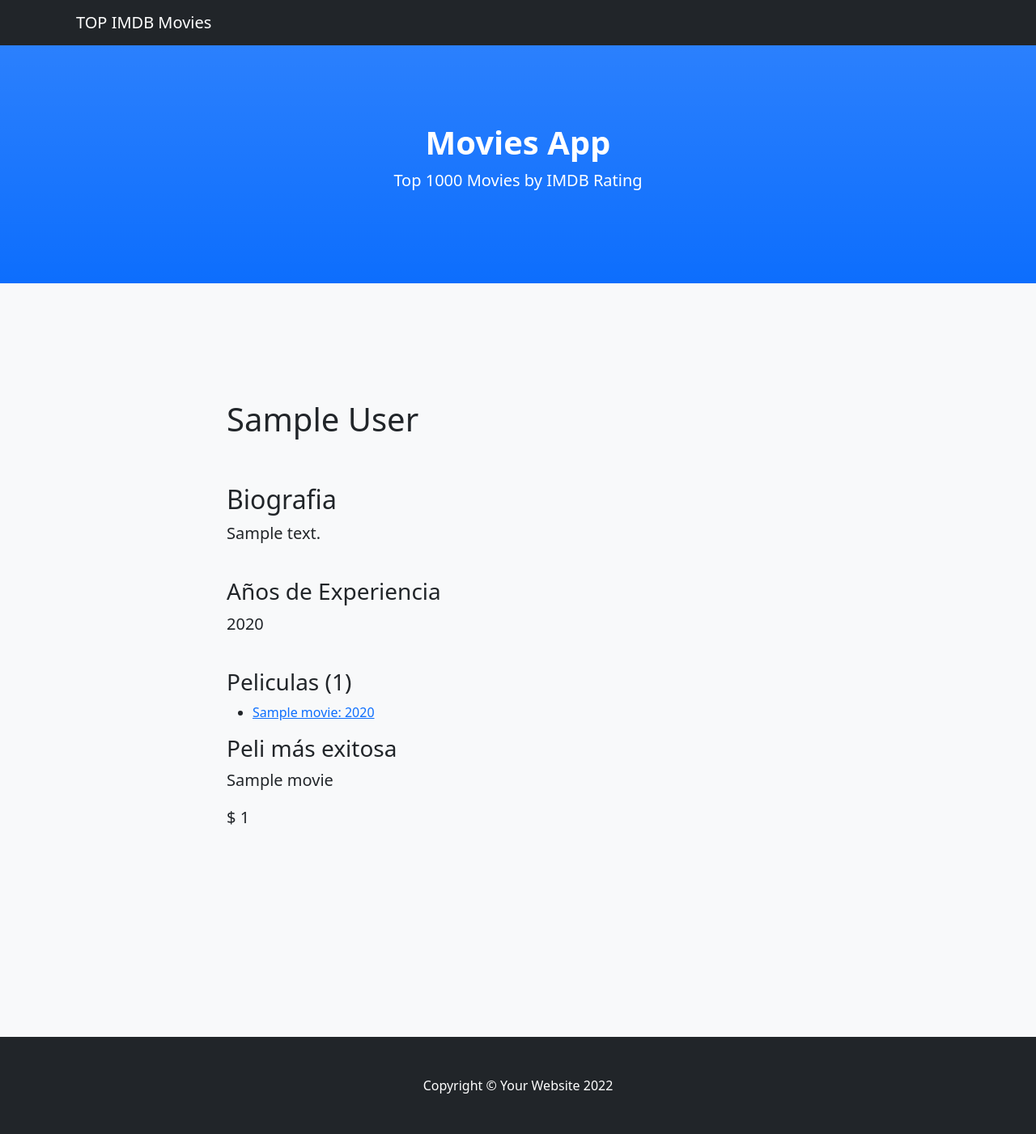
After one commit to iris9112/bootcamp-clase-16, a Django app: page /director/1 in a window 1280 px wide. The commit adds this page. Shown: the whole page at 81% size. Run offline with Django 4.2, Linux system fonts and the light colour scheme; tables that the repository leaves empty hold one stand-in row (values such as "Sample post"); some libraries are stand-ins or nearby versions.

Commit message:
modificacion de los modelos, nueva vista de director y ajustes de presentacion

```diff
--- a/movies/admin.py
+++ b/movies/admin.py
@@ -3,9 +3,7 @@ from .models import Actor, Director, Genre, Movie
 
 
 admin.site.register(Actor)
-# admin.site.register(Director)
 admin.site.register(Genre)
-# admin.site.register(Movie)
 
 
 class DirectorAdmin(admin.ModelAdmin):
@@ -17,5 +15,6 @@ admin.site.register(Director, DirectorAdmin)
 
 class MovieAdmin(admin.ModelAdmin):
     search_fields = ['title', 'released_year', 'certificate', 'rating', 'genre__name']
+    list_filter = ('certificate', 'genre__name')
 
 admin.site.register(Movie, MovieAdmin)
--- a/movies/models.py
+++ b/movies/models.py
@@ -1,5 +1,5 @@
-from django.contrib.auth.models import User
 from django.db import models
+from django.urls import reverse
 
 
 class Genre(models.Model):
@@ -19,6 +19,7 @@ class Genre(models.Model):
 class Director(models.Model):
     full_name = models.CharField(max_length=100, null=False, blank=False, verbose_name="Nombre Completo")
     years_experience = models.SmallIntegerField(default=1, verbose_name="Años de experiencia")
+    biographic = models.TextField(null=True, blank=True, verbose_name="Resumen")
     created = models.DateTimeField(auto_now_add=True, verbose_name="Fecha de creación")
     updated = models.DateTimeField(auto_now=True, verbose_name="Fecha de edición")
 
@@ -30,6 +31,19 @@ class Director(models.Model):
     def __str__(self):
         return f"{self.full_name} - {self.years_experience}"
 
+    def get_absolute_url(self):
+        """
+         Devuelve la url para acceder a una instancia particular del modelo.
+        """
+        return reverse('detail_director', args=[str(self.id)])
+
+    @property
+    def movies(self):
+        return self.movie_set.all()
+
+    def get_movies_by_year(self, year):
+        return self.movie_set.filter(released_year=year)
+
 
 class Actor(models.Model):
     full_name = models.CharField(max_length=100, null=False, blank=False, verbose_name="Nombre Completo")
@@ -40,7 +54,7 @@ class Actor(models.Model):
 
     class Meta:
         verbose_name = "Actor"
-        verbose_name_plural = "Mis Actores"
+        verbose_name_plural = "Actores"
         ordering = ["full_name"]
 
     def __str__(self):
@@ -64,7 +78,7 @@ class Movie(models.Model):
     runtime = models.IntegerField(help_text="Duración de la película en minutos", verbose_name="Duración")
     genre = models.ManyToManyField(Genre, related_name="get_genres", verbose_name="Genero")
     rating = models.FloatField(default=1.0, null=True,verbose_name="Raiting IMDB")
-    director = models.ForeignKey(Director, on_delete=models.DO_NOTHING)
+    director = models.ForeignKey(Director, on_delete=models.SET_NULL, null=True)
     actores = models.ManyToManyField(Actor, related_name="get_actores")
     gross = models.PositiveIntegerField(default=0, verbose_name="Recaudo")
     created = models.DateTimeField(auto_now_add=True, verbose_name="Fecha de creación")
@@ -77,3 +91,20 @@ class Movie(models.Model):
 
     def __str__(self):
         return f"{self.title}: {self.released_year}"
+
+    def get_absolute_url(self):
+        return reverse('detail_movie', args=[str(self.id)])
+
+    def get_brochure(self):
+        msg = f"La película {self.title}: "
+
+        if self.director:
+            msg += f"dirigida por {self.director.full_name}, "
+
+        if self.released_year:
+            msg += f"fue lanzada en el año {self.released_year}"
+
+        if self.gross > 0:
+            msg += f". Recaudando un total de: ${self.gross:,.2f}"
+
+        return msg
--- a/movies/templates/base.html
+++ b/movies/templates/base.html
@@ -2,20 +2,22 @@
 <!DOCTYPE html>
 <html lang="en">
 <head>
-        <meta charset="utf-8" />
-        <meta name="viewport" content="width=device-width, initial-scale=1, shrink-to-fit=no" />
-        <meta name="description" content="" />
-        <meta name="author" content="" />
+    <meta charset="utf-8"/>
+    <meta name="viewport" content="width=device-width, initial-scale=1, shrink-to-fit=no"/>
+    <meta name="description" content=""/>
+    <meta name="author" content=""/>
     <title>IMDB Movies App</title>
     <!-- Core theme CSS (includes Bootstrap)-->
-        <link href="{% static 'movies/css/styles.css' %}" rel="stylesheet" />
+    <link href="{% static 'movies/css/styles.css' %}" rel="stylesheet"/>
 </head>
 <body id="page-top">
 <!-- Navigation-->
 <nav class="navbar navbar-expand-lg navbar-dark bg-dark fixed-top" id="mainNav">
     <div class="container px-4">
         <a class="navbar-brand" href="/">TOP IMDB Movies</a>
-                <button class="navbar-toggler" type="button" data-bs-toggle="collapse" data-bs-target="#navbarResponsive" aria-controls="navbarResponsive" aria-expanded="false" aria-label="Toggle navigation"><span class="navbar-toggler-icon"></span></button>
+        <button class="navbar-toggler" type="button" data-bs-toggle="collapse" data-bs-target="#navbarResponsive"
+                aria-controls="navbarResponsive" aria-expanded="false" aria-label="Toggle navigation"><span
+                class="navbar-toggler-icon"></span></button>
     </div>
 </nav>
 <!-- Header-->
@@ -29,6 +31,29 @@
 {% block content %}
 {% endblock %}
 
+{% block pagination %}
+<section class="py-5 bg-light">
+    <div class="container px-4">
+        {% if is_paginated %}
+        <div class="row gx-4 justify-content-center">
+            <div class="col-lg-8">
+                <p class="lead">
+                    {% if page_obj.has_previous %}
+                        <a href="{{ request.path }}?page={{ page_obj.previous_page_number }}">Previous</a>
+                    {% endif %}
+                    Page {{ page_obj.number }} of {{ page_obj.paginator.num_pages }}.
+                    {% if page_obj.has_next %}
+                        <a href="{{ request.path }}?page={{ page_obj.next_page_number }}">Next</a>
+                    {% endif %}
+                </p>
+            </div>
+
+        </div>
+        {% endif %}
+    </div>
+</section>
+{% endblock %}
+
 <!-- Footer-->
 <footer class="py-5 bg-dark">
     <div class="container px-4"><p class="m-0 text-center text-white">Copyright &copy; Your Website 2022</p></div>
--- /dev/null
+++ b/movies/templates/detail_director.html
@@ -0,0 +1,42 @@
+{% extends 'base.html' %}
+{% load humanize %}
+
+{% block content %}
+
+<!-- Director section-->
+<section class="bg-light" id="director">
+    <div class="container px-4">
+        <div class="row gx-4 justify-content-center">
+            <div class="col-lg-8">
+                <h1>{{ object.full_name}}</h1><br><br>
+            </div>
+            <div class="col-lg-8">
+                <h2>Biografia</h2>
+                <p class="lead">{{ object.biographic }}</p>
+                <br>
+
+                <h3>Años de Experiencia</h3>
+                <p class="lead">{{ object.years_experience }}</p><br>
+
+                {% if object.movies %}
+                <h3>Peliculas ({{ object.movies.count }})</h3>
+                {% for movie in object.movies.all %}
+                <ul>
+                    <!-- Primera forma que usamos para generar una url que va al detalle de un objeto -->
+                    <!-- <a href="{% url 'detail_movie' movie.id %}">{{ movie }}</a> -->
+                    <li><a href="{{ movie.get_absolute_url }}">{{ movie }}</a></li>
+                </ul>
+                {% endfor %}
+                {% else %}
+                <p class="lead">No hay peliculas disponibles.</p>
+                {% endif %}
+
+                <h3>Peli más exitosa</h3>
+                <p class="lead">{{ best_movie.title }}</p>
+                <p class="lead">$ {{ best_movie.gross|intcomma }}</p>
+            </div>
+        </div>
+    </div>
+</section>
+
+{% endblock %}
--- a/movies/templates/detail_movie.html
+++ b/movies/templates/detail_movie.html
@@ -1,4 +1,6 @@
 {% extends 'base.html' %}
+{% load humanize %}
+
 {% block content %}
 
 <!-- Movies section-->
@@ -27,13 +29,13 @@
                 </p><br>
 
                 <h3>Director</h3>
-                <p class="lead">{{ movie.director }}</p><br>
+                <p class="lead"> <a href="{% url 'detail_director' movie.director.id %}">{{ movie.director.full_name }}</a></p><br>
 
                 <h3>Actores</h3>
                 <p class="lead">{{ movie.actores.all }}</p><br>
 
                 <h3>Total recaudado</h3>
-                <p class="lead">${{ movie.gross }}</p>
+                <p class="lead">${{ movie.gross|intcomma }}</p>
             </div>
 
         </div>
--- a/movies/templates/list_movies.html
+++ b/movies/templates/list_movies.html
@@ -25,6 +25,8 @@
                             <td>{{ movie.released_year }}</td>
                             <td>{{ movie.rating }}</td>
                         </tr>
+                    {% empty %}
+                        <p>No hay peliculas disponibles.</p>
                     {% endfor %}
                     </tbody>
                 </table>
--- a/movies/urls.py
+++ b/movies/urls.py
@@ -1,8 +1,9 @@
 from django.urls import path
-from .views import MovieDetail, MoviesList
+from .views import DirectorDetail, MovieDetail, MoviesList
 
 
 urlpatterns = [
     path('', MoviesList.as_view(), name='home'),
     path('movies/<int:pk>', MovieDetail.as_view(), name='detail_movie'),
+    path('director/<int:pk>', DirectorDetail.as_view(), name='detail_director'),
 ]
--- a/movies/views.py
+++ b/movies/views.py
@@ -1,5 +1,5 @@
 from django.views.generic import ListView, DetailView
-from .models import Movie
+from .models import Movie, Director
 
 
 class MoviesList(ListView):
@@ -14,3 +14,13 @@ class MovieDetail(DetailView):
     model = Movie
     template_name = 'detail_movie.html'
     context_object_name = 'movie'  # object
+
+
+class DirectorDetail(DetailView):
+    model = Director
+    template_name = 'detail_director.html'
+
+    def get_context_data(self, **kwargs):
+        context = super(DirectorDetail, self).get_context_data(**kwargs)
+        context['best_movie'] = self.object.movie_set.order_by('-gross').values('id', 'title', 'gross')[0]
+        return context
--- a/project/settings.py
+++ b/project/settings.py
@@ -37,6 +37,7 @@ INSTALLED_APPS = [
     'django.contrib.sessions',
     'django.contrib.messages',
     'django.contrib.staticfiles',
+    'django.contrib.humanize',
 
     'django_extensions',  # libreria que nos permite usar la shell plus
     'movies',
```
Also changed, not shown: movies/migrations/0003_alter_movie_director.py (added), movies/migrations/0004_director_biographic.py (added). Lines whose indentation alone changed are shown as unchanged.
